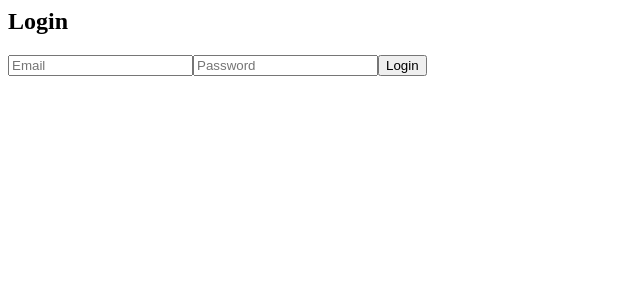
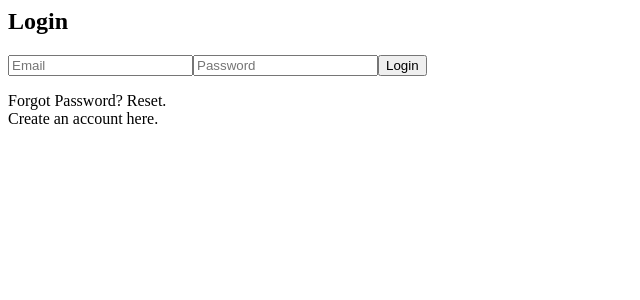
Before and after one commit to hlmitchell/climber-stats, a React app: page / in a window 1280 px wide. Shown: the top 300 px of the page, without its empty margins (0-640 px from the left). Built offline with nearby package versions, Linux system fonts and the light colour scheme.

Commit message:
extracted presentational component from loginContainer

```diff
--- /dev/null
+++ b/src/client/components/loginComponent.jsx
@@ -0,0 +1,15 @@
+import React from 'react';
+
+export default function LoginComponent(props) {
+  return (
+    <div>
+      <form onSubmit={props.parseForm}>
+        <input name='email' type='text' placeholder='Email'/>
+        <input name='password' type='text' placeholder='Password'/>
+        <button>Login</button>
+      </form>
+      <div>Forgot Password? Reset.</div>
+      <div>Create an account here.</div>
+    </div>
+  );
+}
--- a/src/client/containers/loginContainer.jsx
+++ b/src/client/containers/loginContainer.jsx
@@ -1,9 +1,9 @@
 import React, { Component } from 'react';
+import LoginComponent from '../components/loginComponent.jsx';
 
 export class LoginContainer extends Component {
   constructor(props) {
     super(props);
-
     this.parseForm = this.parseForm.bind(this);
   }
 
@@ -17,7 +17,10 @@ export class LoginContainer extends Component {
       }
     });
 
-    if (userLogin.hasOwnProperty('email') && userLogin.hasOwnProperty('password')) this.submitForm(userLogin);
+    if (userLogin.hasOwnProperty('email') && userLogin.hasOwnProperty('password')) {
+      console.log('Worked');
+      // this.submitForm(userLogin);
+    }
   }
 
   submitForm(loginData) {
@@ -36,11 +39,7 @@ export class LoginContainer extends Component {
     return (
       <div>
         <h2>Login</h2>
-        <form onSubmit={this.parseForm}>
-          <input name='email' type='text' placeholder='Email'/>
-          <input name='password' type='text' placeholder='Password'/>
-          <button>Login</button>
-        </form>
+        <LoginComponent parseForm={this.parseForm}/>
       </div>
     )
   }
```
